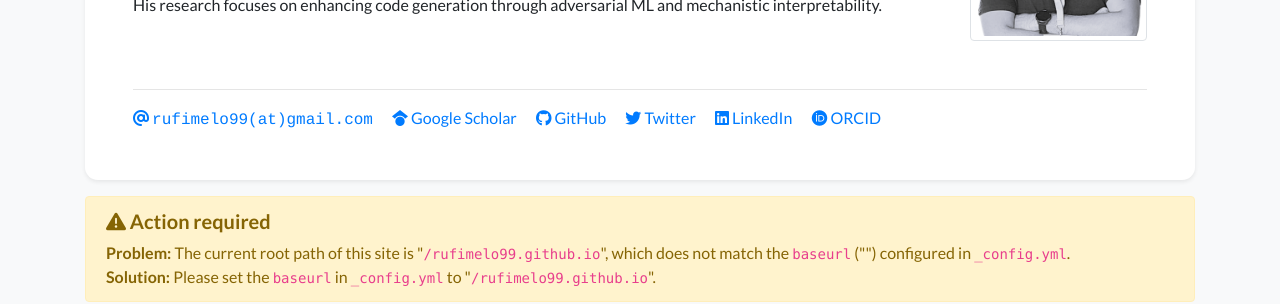
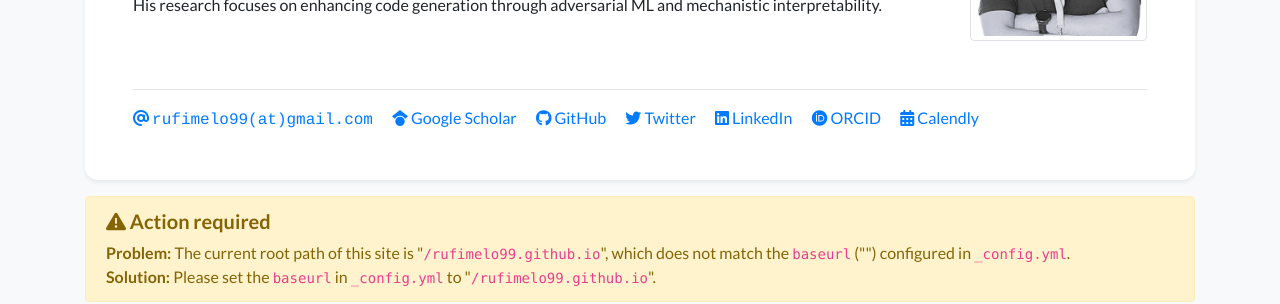
Before and after one commit to rufimelo99/rufimelo99.github.io, a Jekyll site: the page built from index.html, in a window 1280 px wide and 900 px high. Shown: the part 287-591 px from the top of the window. Built offline with Jekyll 4.4.1, drawn with Linux system fonts in a browser that asks for light colours; nearby versions of some CDN libraries; a style sheet for code colours, icons or effects is not loaded.

Commit message:
added calendly

```diff
--- a/_data/profile.yml
+++ b/_data/profile.yml
@@ -18,6 +18,7 @@ twitter: Melo1999_  # Do not include the '@' symbol
 #   Please tell me your <strong>name</strong> and <strong>affiliation</strong> (current or past) when adding my wechat. Thanks!
 linkedin: rui--melo
 orcid: 0009-0007-0009-0463
+calendly: rufimelo99/30min
 
 short_bio_text_justify: false
 short_bio: >-
--- a/_includes/widgets/profile_card.html
+++ b/_includes/widgets/profile_card.html
@@ -93,6 +93,12 @@
                             <i class="fab fa-orcid"></i> ORCID
                         </a>
                         {% endif %}
+
+                        {% if site.data.profile.calendly %}
+                        <a class="pr-3 no-break" target="_blank" href="https://calendly.com/{{ site.data.profile.calendly }}">
+                            <i class="fas fa-calendar-alt"></i> Calendly
+                        </a>
+                        {% endif %}
                     </div>
                 </div>
             </div>
```
Also changed, not shown: README.md, 2 other files.
